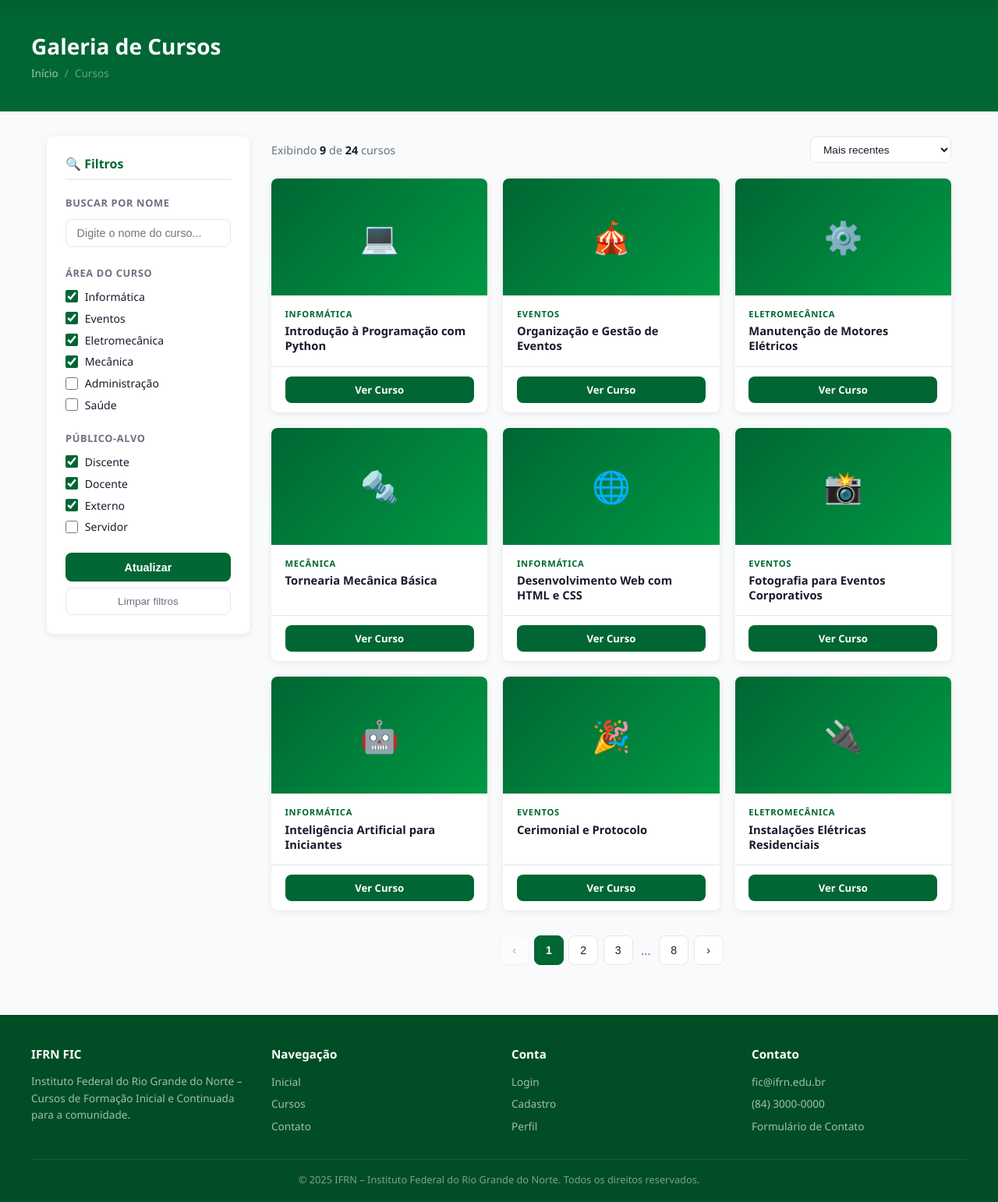
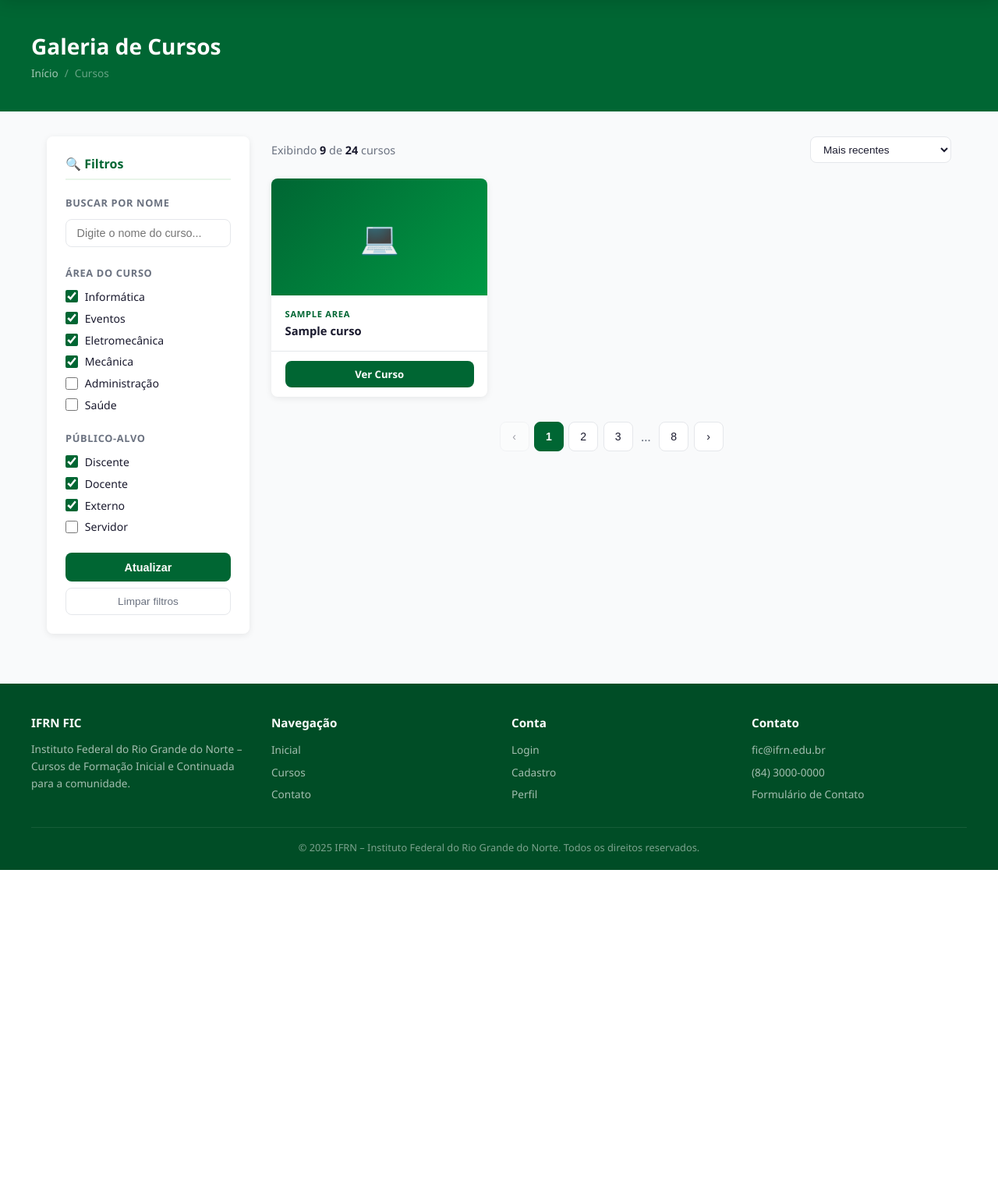
Before and after one commit to EmillyRayssa/aulafic, a Django app: page /curso_galeria/ in a window 1280 px wide. Shown: the part 64-1606 px from the top of the page at 78% size. After the commit the page ends 1180 px from the top, so only its background shows below. Run offline with Django 5.2, Linux system fonts and the light colour scheme; tables that the repository leaves empty hold one stand-in row (values such as "Sample post"); some libraries are stand-ins or nearby versions.

Commit message:
Atualizando projeto fic

```diff
--- a/core/templates/curso_detalhe.htm
+++ b/core/templates/curso_detalhe.htm
@@ -2,13 +2,13 @@
 {% load static %}
 
 {% block titulo %}
+Detalhes de Curso
 {% endblock %}
 
 {% block estilo %}
-{% endblock %}
-
-{% block scripts %}
+<link rel="stylesheet" href="{% static 'assets/css/curso_detalhe.css' %} "/>
 {% endblock %}
 
 {% block conteudo %}
+<h1>Curso Detalhes</h1>
 {% endblock %}
--- a/core/templates/curso_galeria.html
+++ b/core/templates/curso_galeria.html
@@ -73,86 +73,18 @@ Lista de Cursos
 
     <div class="courses-grid">
 
+      {% for curso in cursos %}
       <div class="course-card">
         <div class="course-card-img">💻</div>
         <div class="course-card-body">
-          <span class="course-area-tag">Informática</span>
-          <h3>Introdução à Programação com Python</h3>
+          <span class="course-area-tag">{{ curso.area.nome }}</span>
+          <h3>{{ curso.titulo }}</h3>
         </div>
-        <div class="course-card-footer"><a href="curso_detalhe.html" class="btn-card">Ver Curso</a></div>
+        <div class="course-card-footer"><a href="{% url 'curso_detalhes' curso.id %}" class="btn-card">Ver Curso</a></div>
       </div>
+      {% endfor %}
 
-      <div class="course-card">
-        <div class="course-card-img">🎪</div>
-        <div class="course-card-body">
-          <span class="course-area-tag">Eventos</span>
-          <h3>Organização e Gestão de Eventos</h3>
-        </div>
-        <div class="course-card-footer"><a href="curso_detalhe.html" class="btn-card">Ver Curso</a></div>
-      </div>
 
-      <div class="course-card">
-        <div class="course-card-img">⚙️</div>
-        <div class="course-card-body">
-          <span class="course-area-tag">Eletromecânica</span>
-          <h3>Manutenção de Motores Elétricos</h3>
-        </div>
-        <div class="course-card-footer"><a href="curso_detalhe.html" class="btn-card">Ver Curso</a></div>
-      </div>
-
-      <div class="course-card">
-        <div class="course-card-img">🔩</div>
-        <div class="course-card-body">
-          <span class="course-area-tag">Mecânica</span>
-          <h3>Tornearia Mecânica Básica</h3>
-        </div>
-        <div class="course-card-footer"><a href="curso_detalhe.html" class="btn-card">Ver Curso</a></div>
-      </div>
-
-      <div class="course-card">
-        <div class="course-card-img">🌐</div>
-        <div class="course-card-body">
-          <span class="course-area-tag">Informática</span>
-          <h3>Desenvolvimento Web com HTML e CSS</h3>
-        </div>
-        <div class="course-card-footer"><a href="curso_detalhe.html" class="btn-card">Ver Curso</a></div>
-      </div>
-
-      <div class="course-card">
-        <div class="course-card-img">📸</div>
-        <div class="course-card-body">
-          <span class="course-area-tag">Eventos</span>
-          <h3>Fotografia para Eventos Corporativos</h3>
-        </div>
-        <div class="course-card-footer"><a href="curso_detalhe.html" class="btn-card">Ver Curso</a></div>
-      </div>
-
-      <div class="course-card">
-        <div class="course-card-img">🤖</div>
-        <div class="course-card-body">
-          <span class="course-area-tag">Informática</span>
-          <h3>Inteligência Artificial para Iniciantes</h3>
-        </div>
-        <div class="course-card-footer"><a href="curso_detalhe.html" class="btn-card">Ver Curso</a></div>
-      </div>
-
-      <div class="course-card">
-        <div class="course-card-img">🎉</div>
-        <div class="course-card-body">
-          <span class="course-area-tag">Eventos</span>
-          <h3>Cerimonial e Protocolo</h3>
-        </div>
-        <div class="course-card-footer"><a href="curso_detalhe.html" class="btn-card">Ver Curso</a></div>
-      </div>
-
-      <div class="course-card">
-        <div class="course-card-img">🔌</div>
-        <div class="course-card-body">
-          <span class="course-area-tag">Eletromecânica</span>
-          <h3>Instalações Elétricas Residenciais</h3>
-        </div>
-        <div class="course-card-footer"><a href="curso_detalhe.html" class="btn-card">Ver Curso</a></div>
-      </div>
 
     </div>
 
--- /dev/null
+++ b/core/templates/privado/perfil.html
@@ -0,0 +1,5 @@
+{% extends 'privado/base.html' %}
+
+{% block conteudo %}
+<h1>Página de Perfil</h1>
+{% endblock %}
--- a/core/urls.py
+++ b/core/urls.py
@@ -2,9 +2,14 @@ from django.urls import path
 from .views import *
 
 urlpatterns = [
+    path('perfil/', perfil, name='perfil'),
     path('', index, name='index'),
     path('contato/', contato, name='contato'),
     path('curso_galeria/', curso_galeria, name='curso_galeria'),
+    path('curso_detalhes/<int:id>/', curso_detalhes, name='curso_detalhes'),
+    path('cadastro/', cadastro, name='cadastro'),
+    path('login/', autenticar, name='login'),
+    path('sair/', sair, name='sair'),
 
     path('area_listar/', area_listar, name='area_listar'),
     path('area_cadastrar/', area_cadastrar, name='area_cadastrar'),
--- a/core/views.py
+++ b/core/views.py
@@ -1,6 +1,45 @@
 from django.shortcuts import render, redirect
 from .models import Area, PublicoAlvo, Curso
 from .forms import AreaForm, PublicoAlvoForm, CursoForm
+from django.contrib.auth import authenticate, login, logout
+# Usuários
+from .models import Usuario
+from .forms import UsuarioFormCadastro
+from django.contrib.auth.decorators import login_required
+
+@login_required
+def perfil(request):
+    return render(request, 'privado/perfil.html')
+
+def cadastro(request):
+    form = UsuarioFormCadastro(request.POST or None)
+    if form.is_valid():
+        form.save()
+        return redirect('index')
+    context = {
+        'form':form
+    }
+    return render(request, 'privado/cadastro.html', context)
+
+def autenticar(request):
+    if request.POST:
+        username = request.POST['username']
+        password = request.POST['password']
+        user = authenticate(
+            request,
+            username=username,
+            password=password)
+        if user is not None:
+            login(request, user)
+            return redirect('perfil')
+        else:
+            return render(request, 'privado/login.html')
+    else:
+        return render(request, 'privado/login.html')
+
+def sair(request):
+    logout(request)
+    return redirect('index')
 
 def index(request):
     return render(request, 'index.html')
@@ -9,8 +48,20 @@ def contato(request):
     return render(request, 'contato.html')
 
 def curso_galeria(request):
-    return render(request, 'curso_galeria.html')
+    cursos = Curso.objects.all()
+    context = {
+        'cursos': cursos
+    }
+    return render(request, 'curso_galeria.html', context)
 
+def curso_detalhes(request, id):
+    curso = Curso.objects.get(pk=id)
+    context = {
+        'curso': curso
+    }
+    return render(request, 'curso_detalhes.html', context)
+
+@login_required
 def area_listar(request):
     areas = Area.objects.all()
     context = {
@@ -19,6 +70,7 @@ def area_listar(request):
     #return render(request, 'areas.html', context)
     return render(request, 'privado/areas.html', context)
 
+@login_required
 def area_cadastrar(request):
     form = AreaForm(request.POST or None)
     if form.is_valid():
@@ -30,6 +82,7 @@ def area_cadastrar(request):
     #return render(request, 'area_cadastrar.html', context)
     return render(request, 'privado/area_cadastrar.html', context)
 
+@login_required
 def area_editar(request, id):
     area = Area.objects.get(pk=id)
     form = AreaForm(request.POST or None, instance=area)
@@ -42,6 +95,7 @@ def area_editar(request, id):
     #return render(request, 'area_cadastrar.html', context)
     return render(request, 'privado/area_cadastrar.html', context)
 
+@login_required
 def area_remover(request, id):
     area = Area.objects.get(pk=id)
     area.delete()
@@ -50,7 +104,7 @@ def area_remover(request, id):
 
 
 
-
+@login_required
 def publicoalvo_listar(request):
     publicoalvos = PublicoAlvo.objects.all()
     context = {
@@ -58,6 +112,7 @@ def publicoalvo_listar(request):
     }
     return render(request, 'privado/publicoalvos.html', context)
 
+@login_required
 def publicoalvo_cadastrar(request):
     form = PublicoAlvoForm(request.POST or None)
     if form.is_valid():
@@ -68,6 +123,7 @@ def publicoalvo_cadastrar(request):
     }
     return render(request, 'privado/publicoalvo_cadastrar.html', context)
 
+@login_required
 def publicoalvo_editar(request, id):
     publicoalvo = PublicoAlvo.objects.get(pk=id)
     form = PublicoAlvoForm(request.POST or None, instance=publicoalvo)
@@ -79,11 +135,13 @@ def publicoalvo_editar(request, id):
     }
     return render(request, 'privado/publicoalvo_cadastrar.html', context)
 
+@login_required
 def publicoalvo_remover(request, id):
     publicoalvo = PublicoAlvo.objects.get(pk=id)
     publicoalvo.delete()
     return redirect('publicoalvo_listar')
 
+@login_required
 def curso_listar(request):
     cursos = Curso.objects.all()
     context = {
@@ -91,6 +149,7 @@ def curso_listar(request):
     }
     return render(request, 'privado/cursos.html', context)
 
+@login_required
 def curso_cadastrar(request):
     form = CursoForm(request.POST or None)
     if form.is_valid():
--- a/fic/settings.py
+++ b/fic/settings.py
@@ -121,3 +121,5 @@ STATIC_URL = 'static/'
 STATICFILES_DIRS = ['static']
 
 AUTH_USER_MODEL = 'core.Usuario'
+
+LOGIN_URL = 'login'
--- a/static/assets/js/auth.js
+++ b/static/assets/js/auth.js
@@ -1,4 +1,6 @@
 const form = document.getElementById('auth-form');
+
+/*
 if (form) {
   form.addEventListener('submit', (e) => {
     e.preventDefault();
@@ -8,7 +10,7 @@ if (form) {
       setTimeout(() => successMsg.classList.remove('show'), 5000);
     }
   });
-}
+}*/
 
 // CPF mask
 const cpfInput = document.getElementById('cpf');
--- a/templates/menu.html
+++ b/templates/menu.html
@@ -13,10 +13,12 @@
       <a href="{% url 'contato' %}">Contato</a>
       <a href="">Transparência</a>
       <div class="nav-divider"></div>
-      <a href="login.html" class="btn-nav btn-login">Login</a>
-      <a href="cadastro.html" class="btn-nav btn-cadastro">Cadastro</a>
-      <a href="perfil.html" class="btn-nav btn-perfil">Perfil</a>
-      <a href="#" class="btn-nav btn-sair">Sair</a>
+      {% if not user.is_authenticated %}
+      <a href="{% url 'login' %}" class="btn-nav btn-login">Login</a>
+      <a href="{% url 'cadastro' %}" class="btn-nav btn-cadastro">Cadastro</a>
+      {% else %}
+      <a href="{% url 'sair' %}" class="btn-nav btn-login">Sair</a>
+      {% endif %}
     </div>
   </div>
 </nav>
```
Also changed, not shown: core/forms.py (+15 -1 lines), core/templates/cadastro.html (+16 -14 lines), core/templates/login.html (+20 -14 lines), core/templates/privado/cadastro.html (added, +82 -0 lines), core/templates/privado/login.html (added, +60 -0 lines), templates/privado/base.html (+4 -4 lines).
